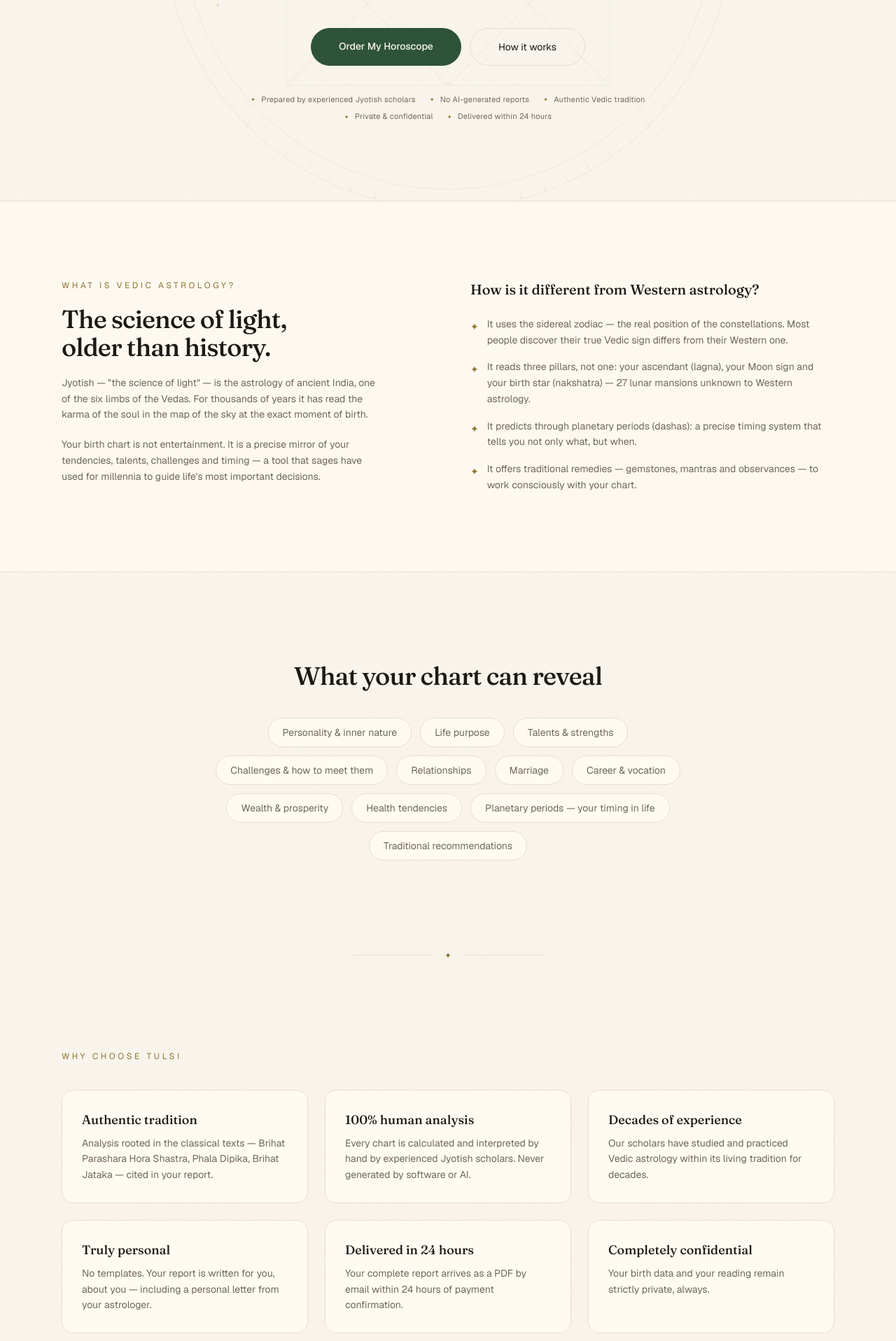
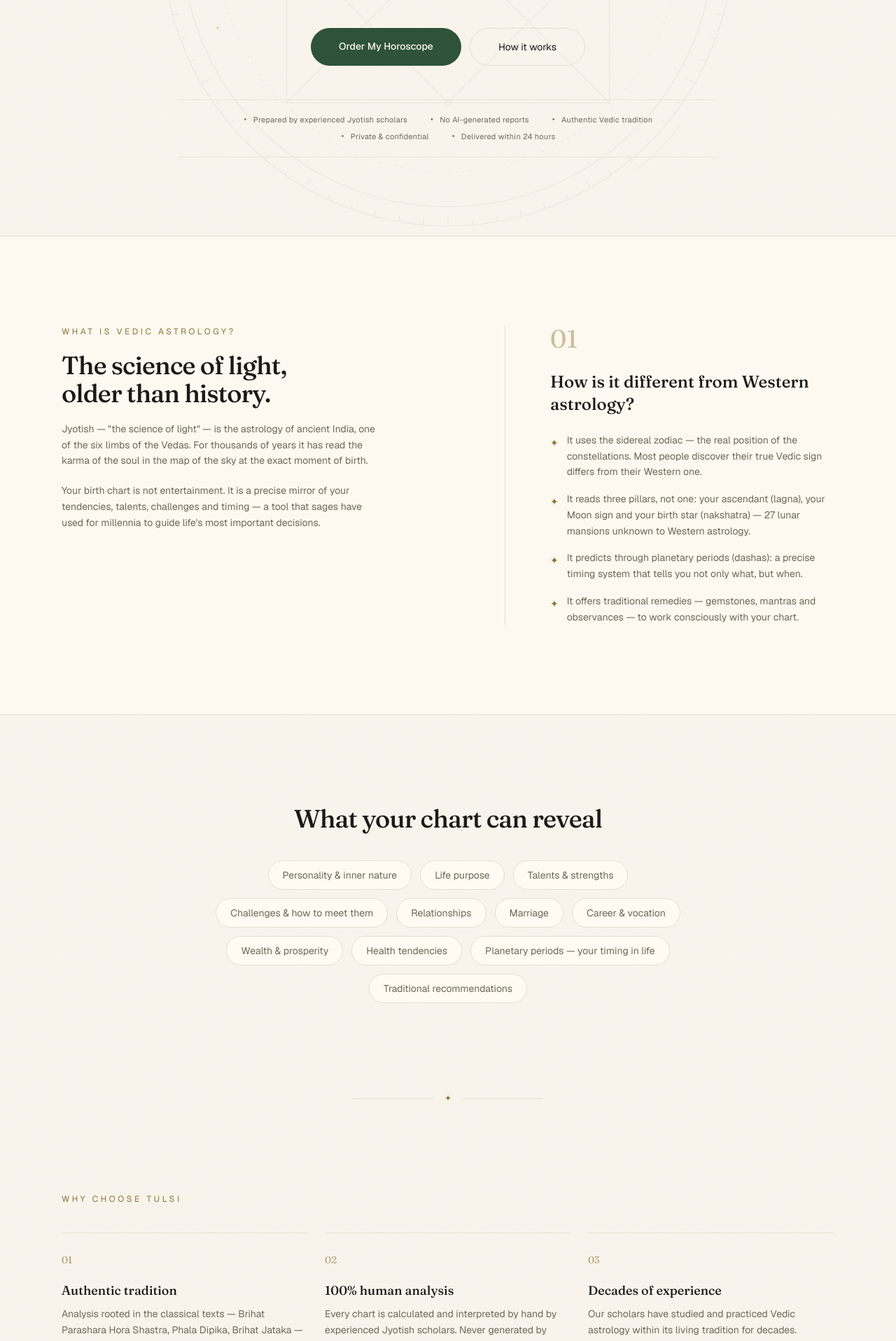
Before and after one commit to djrock3108-commits/tulsi-store, a Next.js app: page /en in a window 1280 px wide. Shown: the part 570-2487 px from the top of the page at 70% size. Built offline with nearby package versions, Linux system fonts and the light colour scheme; no server answers.

Commit message:
design: refine Tulsi manuscript polish

```diff
--- a/src/app/(store)/[locale]/page.tsx
+++ b/src/app/(store)/[locale]/page.tsx
@@ -27,14 +27,14 @@ export default async function HomePage({ params }: { params: Promise<{ locale: s
       <section className="relative overflow-hidden">
         {/* Carta védica gigante al 4% — se siente antes de verse */}
         <div aria-hidden className="pointer-events-none absolute inset-0 flex items-center justify-center text-foreground">
-          <KundaliArt className="h-[880px] w-[880px] shrink-0 opacity-[0.045]" />
+          <KundaliArt className="manuscript-wheel h-[880px] w-[880px] shrink-0 opacity-[0.05]" />
         </div>
         <div aria-hidden className="pointer-events-none absolute inset-0 text-gold-light/40">
-          <span className="absolute left-[12%] top-[18%] text-xs">✦</span>
-          <span className="absolute right-[18%] top-[26%] text-[10px]">✦</span>
-          <span className="absolute left-[24%] top-[64%] text-[9px]">✦</span>
-          <span className="absolute right-[10%] top-[58%] text-sm">✦</span>
-          <span className="absolute left-[46%] top-[12%] text-[8px]">✦</span>
+          <span className="star-whisper absolute left-[12%] top-[18%] text-xs">✦</span>
+          <span className="star-whisper delay-star-1 absolute right-[18%] top-[26%] text-[10px]">✦</span>
+          <span className="star-whisper delay-star-2 absolute left-[24%] top-[64%] text-[9px]">✦</span>
+          <span className="star-whisper delay-star-3 absolute right-[10%] top-[58%] text-sm">✦</span>
+          <span className="star-whisper delay-star-4 absolute left-[46%] top-[12%] text-[8px]">✦</span>
         </div>
         <div className="relative mx-auto max-w-4xl px-6 pb-20 pt-24 text-center md:pb-28 md:pt-36">
           <p className="animate-fade-up text-xs uppercase tracking-[0.3em] text-gold">{c.hero.eyebrow}</p>
@@ -47,22 +47,22 @@ export default async function HomePage({ params }: { params: Promise<{ locale: s
           <div className="animate-fade-up delay-300 mt-12 flex flex-wrap justify-center gap-3">
             <Link
               href="/order"
-              className="rounded-full bg-accent px-10 py-4 text-sm font-medium text-accent-foreground transition-colors duration-200 hover:bg-accent-hover active:scale-[0.98]"
+              className="premium-button rounded-full bg-accent px-10 py-4 text-sm font-medium text-accent-foreground"
             >
               {c.hero.cta}
             </Link>
             <Link
               href="/#how"
-              className="rounded-full border border-line px-10 py-4 text-sm transition-colors duration-200 hover:border-accent hover:text-accent"
+              className="premium-button rounded-full border border-line px-10 py-4 text-sm hover:border-accent hover:text-accent"
             >
               {c.hero.secondary}
             </Link>
           </div>
           {/* Indicadores de confianza junto al CTA */}
-          <ul className="animate-fade-up delay-300 mx-auto mt-10 flex max-w-2xl flex-wrap items-center justify-center gap-x-5 gap-y-2">
+          <ul className="trust-ledger animate-fade-up delay-300 mx-auto mt-12 flex max-w-3xl flex-wrap items-center justify-center border-y border-line/80 py-4">
             {c.heroTrust.map((item) => (
-              <li key={item} className="flex items-center gap-2 text-[11px] tracking-wide text-muted">
-                <span className="text-[8px] text-gold">✦</span>
+              <li key={item} className="flex items-center px-4 py-1 text-[11px] tracking-wide text-muted">
+                <span aria-hidden className="mr-2 text-[7px] text-gold">✦</span>
                 {item}
               </li>
             ))}
@@ -71,8 +71,8 @@ export default async function HomePage({ params }: { params: Promise<{ locale: s
       </section>
 
       {/* ── Qué es la Astrología Védica ───────────────────────────── */}
-      <section id="what" className="border-y border-line bg-surface/70">
-        <div className="mx-auto grid max-w-6xl grid-cols-1 gap-12 px-6 py-20 md:grid-cols-2 md:gap-16 md:py-28">
+      <section id="what" className="manuscript-section border-y border-line bg-surface/70">
+        <div className="mx-auto grid max-w-6xl grid-cols-1 gap-14 px-6 py-24 md:grid-cols-[1.08fr_0.92fr] md:gap-20 md:py-32">
           <Reveal>
             <p className="text-xs uppercase tracking-[0.3em] text-gold">{c.intro.kicker}</p>
             <h2 className="mt-5 text-balance font-serif text-3xl font-medium tracking-tight md:text-4xl">
@@ -84,8 +84,9 @@ export default async function HomePage({ params }: { params: Promise<{ locale: s
               </p>
             ))}
           </Reveal>
-          <Reveal delay={120}>
-            <h3 className="font-serif text-xl font-medium">{c.intro.diffTitle}</h3>
+          <Reveal delay={120} className="md:border-l md:border-line md:pl-16">
+            <p aria-hidden className="mb-7 font-serif text-4xl leading-none text-gold/45">01</p>
+            <h3 className="font-serif text-2xl font-medium">{c.intro.diffTitle}</h3>
             <ul className="mt-6 space-y-4">
               {c.intro.diffs.map((d) => (
                 <li key={d.slice(0, 24)} className="flex items-start gap-3 text-sm leading-relaxed text-muted">
@@ -124,7 +125,8 @@ export default async function HomePage({ params }: { params: Promise<{ locale: s
         <div className="mt-10 grid grid-cols-1 gap-6 sm:grid-cols-2 lg:grid-cols-3">
           {c.why.items.map((item, i) => (
             <Reveal key={item.title} delay={i * 70}>
-              <div className="h-full rounded-2xl border border-line bg-surface p-7">
+              <div className="authority-card h-full border-t border-line bg-transparent pb-2 pt-7">
+                <p aria-hidden className="mb-5 font-serif text-sm text-gold/70">0{i + 1}</p>
                 <p className="font-serif text-lg font-medium">{item.title}</p>
                 <p className="mt-2 text-sm leading-relaxed text-muted">{item.body}</p>
               </div>
@@ -138,9 +140,9 @@ export default async function HomePage({ params }: { params: Promise<{ locale: s
         <Reveal>
           <div className="rounded-3xl bg-foreground px-8 py-16 text-background md:px-16 md:py-20">
             <h2 className="text-center font-serif text-3xl font-medium tracking-tight md:text-4xl">{c.how.title}</h2>
-            <div className="mt-14 grid grid-cols-1 gap-10 md:grid-cols-4">
+            <div className="mt-14 grid grid-cols-1 gap-10 md:grid-cols-4 md:divide-x md:divide-background/15">
               {c.how.steps.map((step, i) => (
-                <div key={step.title} className="relative text-center md:text-left">
+                <div key={step.title} className="relative text-center md:px-6 md:text-left first:md:pl-0 last:md:pr-0">
                   <p className="font-serif text-4xl text-gold-light">{i + 1}</p>
                   <p className="mt-3 text-sm font-medium">{step.title}</p>
                   <p className="mt-2 text-xs leading-relaxed opacity-60">{step.body}</p>
@@ -150,7 +152,7 @@ export default async function HomePage({ params }: { params: Promise<{ locale: s
             <div className="mt-14 text-center">
               <Link
                 href="/order"
-                className="inline-block rounded-full bg-background px-10 py-4 text-sm font-medium text-foreground transition-opacity duration-200 hover:opacity-85"
+                className="premium-button inline-block rounded-full bg-background px-10 py-4 text-sm font-medium text-foreground hover:opacity-90"
               >
                 {c.hero.cta}
               </Link>
@@ -210,7 +212,7 @@ export default async function HomePage({ params }: { params: Promise<{ locale: s
             <p className="mt-4 text-sm text-muted">{c.cta.body}</p>
             <Link
               href="/order"
-              className="mt-10 inline-block rounded-full bg-accent px-10 py-4 text-sm font-medium text-accent-foreground transition-colors duration-200 hover:bg-accent-hover"
+              className="premium-button mt-10 inline-block rounded-full bg-accent px-10 py-4 text-sm font-medium text-accent-foreground hover:bg-accent-hover"
             >
               {c.cta.button}
             </Link>
```
